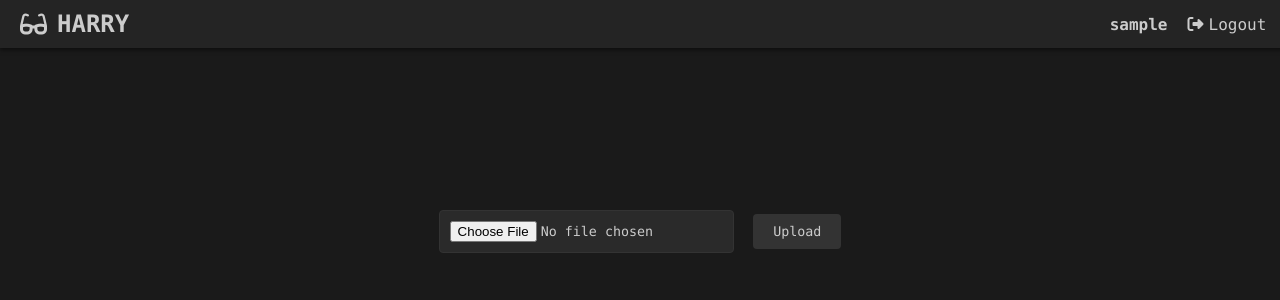
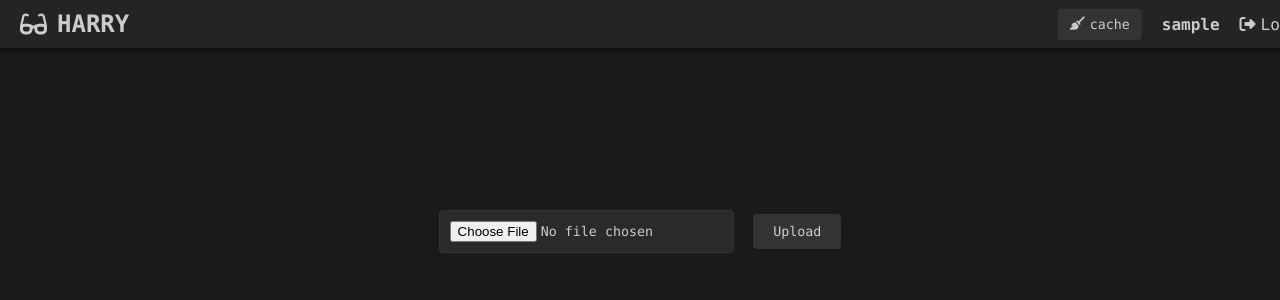
Before and after one commit to neledov/harry-parser, a Flask app: page / in a window 1280 px wide. Shown: the top 300 px of the page. Run offline with Flask 3, Linux system fonts and the light colour scheme; the visitor is signed in with stand-in values (Sample User, id 1); data that the repository does not hold is empty; parts of the project's set-up code (start-up, migrations or seed data) failed here and were passed over; some libraries are stand-ins or nearby versions.

Commit message:
added cache reset

```diff
--- a/static/css/style.css
+++ b/static/css/style.css
@@ -1036,3 +1036,19 @@ body {
       color: #CCCCCC;
       font-size: 1.2em;
   }
+
+  .clear-cache-btn {
+      background: #333333;
+      color: #CCCCCC;
+      border: none;
+      padding: 8px 12px;
+      border-radius: 4px;
+      cursor: pointer;
+      display: flex;
+      align-items: center;
+      gap: 5px;
+  }
+
+  .clear-cache-btn:hover {
+      background: #404040;
+  }
--- a/static/js/bundle.js
+++ b/static/js/bundle.js
@@ -3,7 +3,7 @@ import { createTimelineChart } from './visualization/chart.js';
 import { decodeCertificate } from './utils/certificate-analyzer.js';
 import { generateCurlCommand } from './utils/curl.js';
 import { handleEncryptedAssertion } from './utils/encryption-handler.js';
-import { debounce, escapeHTML, copyToClipboard, showToast, formatJSON } from './utils/helpers.js';
+import { debounce, escapeHTML, copyToClipboard, showToast, formatJSON, clearIndexedDBCache } from './utils/helpers.js';
 import { generateDetailHTML, generateSamlSection } from './utils/html.js';
 import { analyzeSamlSecurity } from './utils/saml-analyzer.js';
 import { isSamlRequest, isSamlResponse } from './utils/saml-detector.js';
@@ -117,7 +117,7 @@ window.HARRY = {
         certificate: { decodeCertificate },
         curl: { generateCurlCommand },
         encryption: { handleEncryptedAssertion },
-        helpers: { debounce, escapeHTML, copyToClipboard, showToast, formatJSON },
+        helpers: { debounce, escapeHTML, copyToClipboard, showToast, formatJSON, clearIndexedDBCache },
         html: { generateDetailHTML, generateSamlSection },
         saml: {
             analyzeSecurity: analyzeSamlSecurity,
--- a/static/js/utils/helpers.js
+++ b/static/js/utils/helpers.js
@@ -40,3 +40,11 @@ export const formatFileSize = (bytes) => {
     const i = Math.floor(Math.log(bytes) / Math.log(k));
     return parseFloat((bytes / Math.pow(k, i)).toFixed(2)) + ' ' + sizes[i];
 };
+
+export const clearIndexedDBCache = async () => {
+    const databases = await window.indexedDB.databases();
+    for (const db of databases) {
+        window.indexedDB.deleteDatabase(db.name);
+    }
+    showToast('Cache cleared successfully');
+};
--- a/templates/base.html
+++ b/templates/base.html
@@ -34,6 +34,9 @@
         </div>
         {% if current_user.is_authenticated %}
         <div class="header-center">
+            <button onclick="HARRY.utils.helpers.clearIndexedDBCache()" class="clear-cache-btn">
+                <i class="fas fa-broom"></i> cache
+            </button>
             <span class="username">{{ current_user.username }}</span>
             <a href="{{ url_for('logout') }}" class="logout-btn">
                 <i class="fas fa-sign-out-alt"></i> Logout
```
